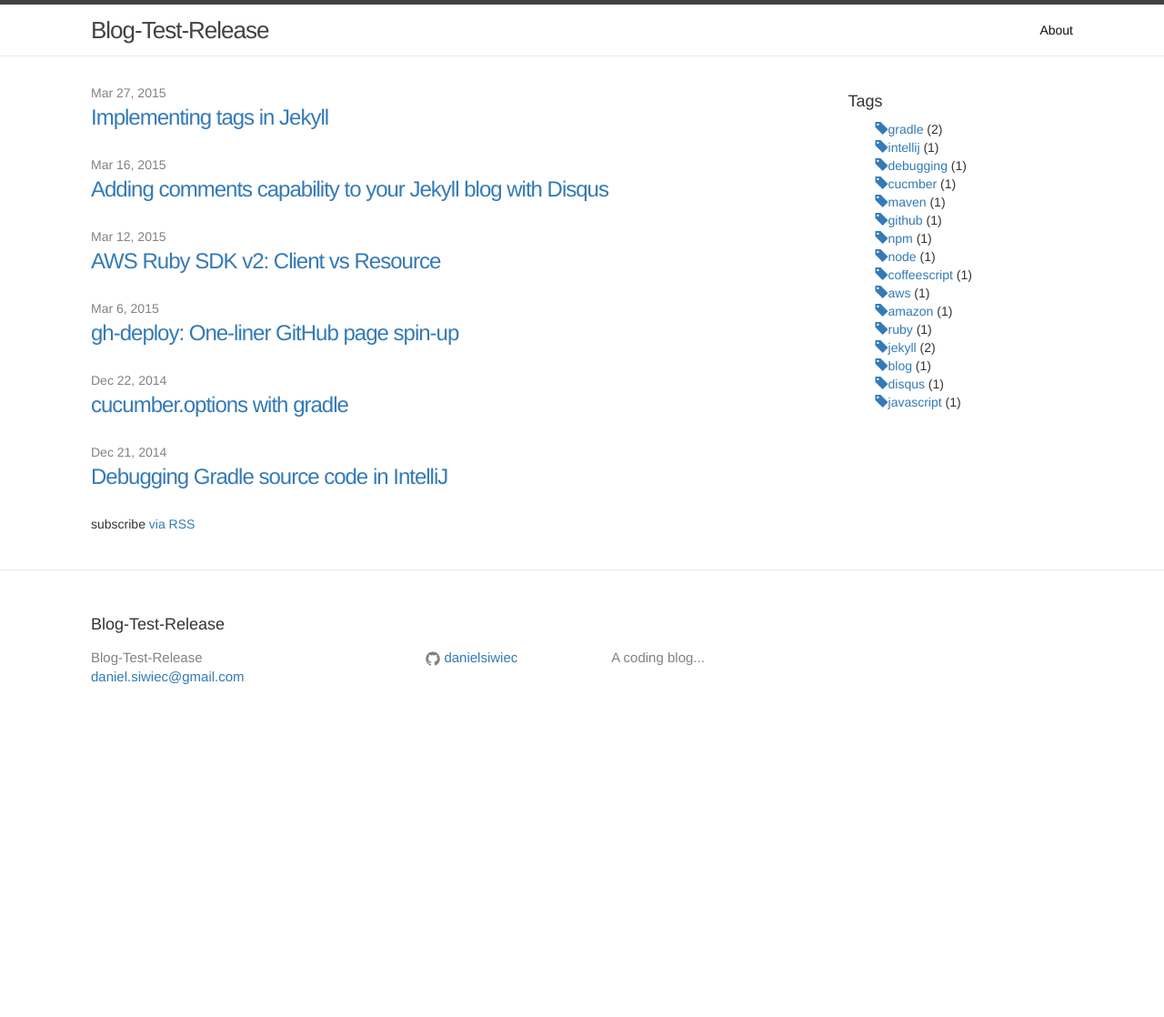
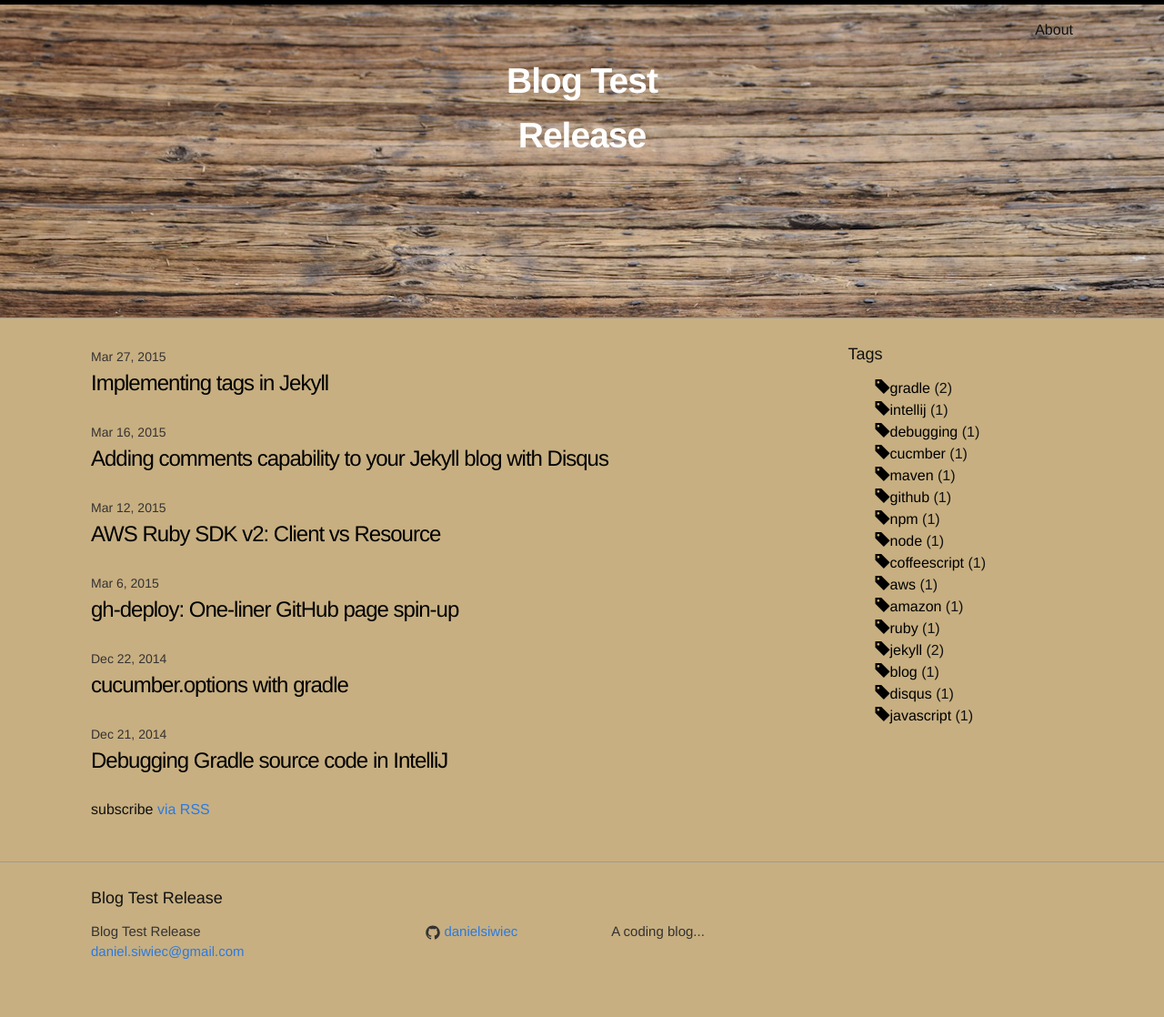
Before and after one commit to danielsiwiec/leanoverboard.com, a Jekyll site: the page built from index.html, in a window 1280 px wide. Shown: the whole page at 91% size. Built offline with Jekyll 4.4.1, drawn with Linux system fonts in a browser that asks for light colours; nearby versions of some CDN libraries; before the commit the page ends 900 px from its top, so only the background shows below that.

Commit message:
Beautify blog

```diff
--- a/_config.yml
+++ b/_config.yml
@@ -1,5 +1,5 @@
 # Site settings
-title: Blog-Test-Release
+title: "Blog Test Release"
 email: daniel.siwiec@gmail.com
 description: A coding blog...
 baseurl: "" # the subpath of your site, e.g. /blog/
--- a/_includes/head.html
+++ b/_includes/head.html
@@ -5,9 +5,6 @@
 
   <title>{% if page.title %}{{ page.title }}{% else %}{{ site.title }}{% endif %}</title>
   <meta name="description" content="{{ site.description }}">
-
-  <link rel="stylesheet" href="{{ " /css/main.css " | prepend: site.baseurl }}">
-  <link rel="canonical" href="{{ page.url | replace:'index.html','' | prepend: site.baseurl | prepend: site.url }}">
 
   <script src="//code.jquery.com/jquery-1.11.2.min.js"></script>
   <!-- Latest compiled and minified CSS -->
@@ -18,4 +15,7 @@
 
   <!-- Latest compiled and minified JavaScript -->
   <script src="https://maxcdn.bootstrapcdn.com/bootstrap/3.3.4/js/bootstrap.min.js"></script>
+
+  <link rel="stylesheet" href="{{ " /css/main.css " | prepend: site.baseurl }}">
+  <link rel="canonical" href="{{ page.url | replace:'index.html','' | prepend: site.baseurl | prepend: site.url }}">
 </head>
--- a/_includes/header.html
+++ b/_includes/header.html
@@ -1,8 +1,6 @@
 <header class="site-header">
 
   <div class="wrapper">
-
-    <a class="site-title" href="{{ site.baseurl }}/">{{ site.title }}</a>
 
     <nav class="site-nav">
       <a href="#" class="menu-icon">
@@ -24,4 +22,8 @@
 
   </div>
 
+  <div class='col-xs-2 col-xs-offset-5 site-title'>
+    <a href="{{ site.baseurl }}/">{{ site.title }}</a>
+  </div>
+
 </header>
--- a/_includes/tag.html
+++ b/_includes/tag.html
@@ -1 +1 @@
-<a href='/tags?tagName={{ tagName }}'><i class='glyphicon glyphicon-tag'></i>{{ tagName }}</a>
+<a class='tag' href='/tags?tagName={{ tagName }}'><i class='glyphicon glyphicon-tag'></i>{{ tagName }}</a>
--- a/_sass/_base.scss
+++ b/_sass/_base.scss
@@ -130,7 +130,7 @@ code {
     font-size: 15px;
     border: 1px solid $grey-color-light;
     border-radius: 3px;
-    background-color: #eef;
+    background-color: #E5DDC4;
 }
 
 code {
--- a/css/main.scss
+++ b/css/main.scss
@@ -14,10 +14,10 @@ $base-line-height: 1.5;
 $spacing-unit:     30px;
 
 $text-color:       #111;
-$background-color: #fdfdfd;
+$background-color: #C7AF81;
 $brand-color:      #2a7ae2;
 
-$grey-color:       #828282;
+$grey-color:       #353232;
 $grey-color-light: lighten($grey-color, 40%);
 $grey-color-dark:  darken($grey-color, 25%);
 
@@ -56,3 +56,28 @@ h2.post-title {
 ul.tags {
   list-style-type: none;
 }
+
+.tag, .tag:visited {
+  color: #000;
+}
+
+.site-header {
+  background: url("../assets/bg.jpg") 50% 0 no-repeat fixed;
+  // background-size:   cover;
+  min-height: 350px;
+}
+
+.site-title a, .site-title a:visited {
+  color: #fff;
+  font-weight: bold;
+  font-size: 150%;
+}
+
+.site-title {
+  text-align: center;
+}
+
+
+.post-list a {
+  color: #000;
+}
```
Also changed, not shown: assets/bg.jpg (added).
